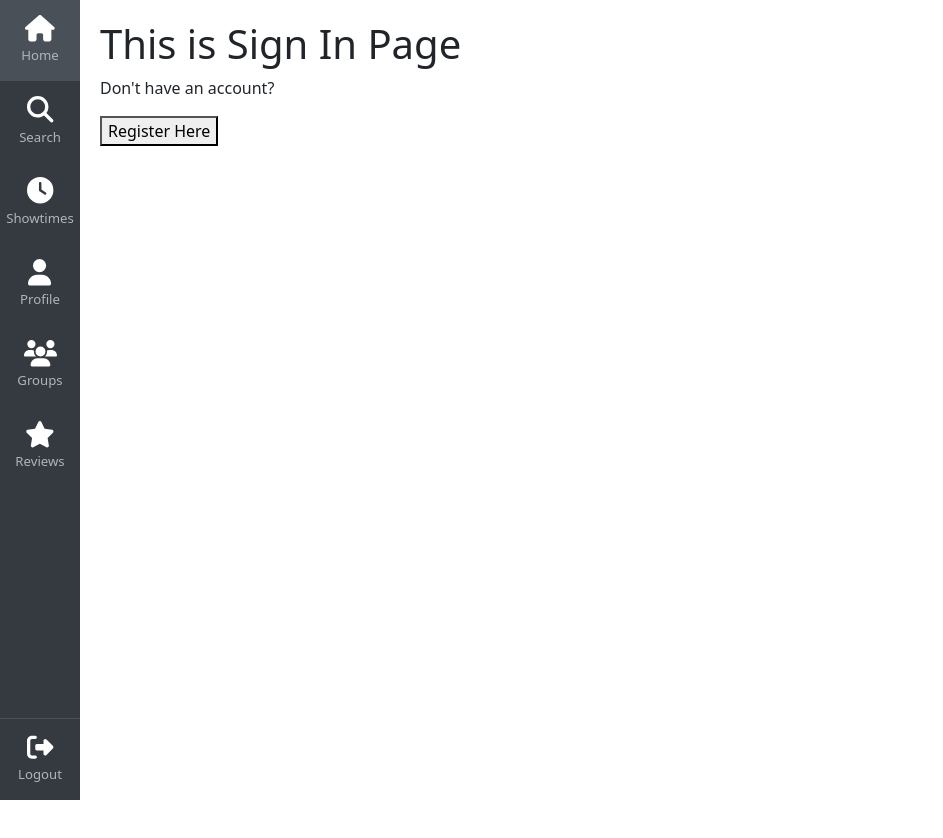
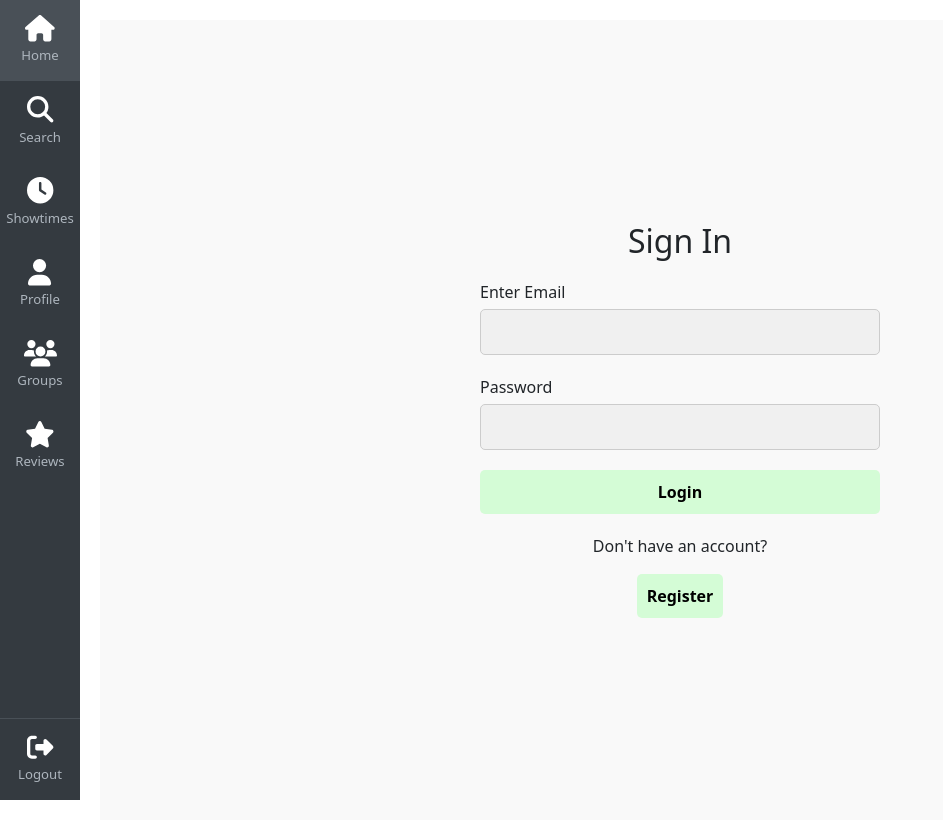
Before and after one commit to Group-14-Movie-App/Movie-App-Client, a React (Create React App) app: page /sign-in-page in a window 1280 px wide. Shown: the whole page, without its empty margins (0-943 px from the left). Before the commit the page ends 800 px from the top, so only its background shows below. Built offline with nearby package versions, Linux system fonts and the light colour scheme.

Commit message:
frontend of Register and SignIn page

```diff
--- a/src/screens/RegisterPage.js
+++ b/src/screens/RegisterPage.js
@@ -1,6 +1,6 @@
 import React, { useState } from 'react';
 import { useNavigate } from 'react-router-dom';
-//import './RegisterPage.css';
+import './screensStyles/RegisterPage.css';
 
 function RegisterPage() {
   const [formData, setFormData] = useState({
@@ -48,15 +48,20 @@ function RegisterPage() {
     }
   };
 
+  const handleSignInRedirect = () => {
+    navigate('/sign-in-page');
+  };
+
   return (
     <div className="register-container">
-      <h2>Create an Account</h2>
+      <h1 className="register-title">Register</h1>
       {error && <p className="error-message">{error}</p>}
       <form onSubmit={handleSubmit} className="register-form">
         <div className="form-group">
-          <label>Email</label>
+          <label htmlFor="email">Enter Email</label>
           <input
             type="email"
+            id="email"
             name="email"
             value={formData.email}
             onChange={handleChange}
@@ -65,9 +70,10 @@ function RegisterPage() {
         </div>
 
         <div className="form-group">
-          <label>Password</label>
+          <label htmlFor="password">Password</label>
           <input
             type="password"
+            id="password"
             name="password"
             value={formData.password}
             onChange={handleChange}
@@ -76,9 +82,10 @@ function RegisterPage() {
         </div>
 
         <div className="form-group">
-          <label>Confirm Password</label>
+          <label htmlFor="confirmPassword">Confirm Password</label>
           <input
             type="password"
+            id="confirmPassword"
             name="confirmPassword"
             value={formData.confirmPassword}
             onChange={handleChange}
@@ -87,9 +94,10 @@ function RegisterPage() {
         </div>
 
         <div className="form-group">
-          <label>First Name</label>
+          <label htmlFor="firstName">First Name</label>
           <input
             type="text"
+            id="firstName"
             name="firstName"
             value={formData.firstName}
             onChange={handleChange}
@@ -97,9 +105,10 @@ function RegisterPage() {
         </div>
 
         <div className="form-group">
-          <label>Last Name</label>
+          <label htmlFor="lastName">Last Name</label>
           <input
             type="text"
+            id="lastName"
             name="lastName"
             value={formData.lastName}
             onChange={handleChange}
@@ -107,9 +116,10 @@ function RegisterPage() {
         </div>
 
         <div className="form-group">
-          <label>City</label>
+          <label htmlFor="city">City</label>
           <input
             type="text"
+            id="city"
             name="city"
             value={formData.city}
             onChange={handleChange}
@@ -118,6 +128,11 @@ function RegisterPage() {
 
         <button type="submit" className="register-button">Register</button>
       </form>
+
+      <div className="signin-redirect">
+        <p>Already registered?</p>
+        <button onClick={handleSignInRedirect} className="signin-button">Sign In</button>
+      </div>
     </div>
   );
 }
--- a/src/screens/SignInPage.js
+++ b/src/screens/SignInPage.js
@@ -1,24 +1,41 @@
 import { useNavigate } from 'react-router-dom';
+import './screensStyles/SignInPage.css';
 
-function SignInPage()
-{
+function SignInPage() {
   const navigate = useNavigate();
 
   const handleRegisterRedirect = () => {
     navigate('/register-page'); // Redirect to Register Page
   };
 
-    return(
-        <div>
-            <h1>This is Sign In Page</h1>
+  const handleLogin = () => {
+    // Handle login action here
+  };
 
-            {/* Redirect to Register Page */}
+  return (
+    <div className="signin-container">
+      <h1 className="signin-title">Sign In</h1>
+
+      <form className="signin-form">
+        <div className="form-group">
+          <label htmlFor="email">Enter Email</label>
+          <input type="email" id="email" name="email" required />
+        </div>
+
+        <div className="form-group">
+          <label htmlFor="password">Password</label>
+          <input type="password" id="password" name="password" required />
+        </div>
+
+        <button type="button" className="login-button" onClick={handleLogin}>Login</button>
+      </form>
+
       <div className="register-redirect">
         <p>Don't have an account?</p>
-                <button onClick={handleRegisterRedirect} className="register-button">Register Here</button>
+        <button onClick={handleRegisterRedirect} className="register-button">Register</button>
       </div>
     </div>
-    )
+  );
 }
 
 export default SignInPage;
--- /dev/null
+++ b/src/screens/screensStyles/RegisterPage.css
@@ -0,0 +1,79 @@
+/* Container Styling */
+.register-container {
+    display: flex;
+    flex-direction: column;
+    align-items: center;
+    justify-content: center;
+    height: 100vh;
+    padding: 20px;
+    background-color: #f9f9f9;
+  }
+
+  .register-title {
+    font-size: 2em;
+    margin-bottom: 20px;
+  }
+
+  /* Form Styling */
+  .register-form {
+    display: flex;
+    flex-direction: column;
+    gap: 15px;
+    width: 100%;
+    max-width: 400px;
+  }
+
+  .form-group {
+    display: flex;
+    flex-direction: column;
+  }
+
+  label {
+    margin-bottom: 5px;
+  }
+
+  input[type="email"],
+  input[type="password"],
+  input[type="text"] {
+    padding: 10px;
+    border: 1px solid #ccc;
+    border-radius: 5px;
+    background-color: #f0f0f0;
+  }
+
+  /* Register Button Styling */
+  .register-button {
+    padding: 10px;
+    background-color: #d4fcd6;
+    color: #000;
+    border: none;
+    border-radius: 5px;
+    font-weight: bold;
+    cursor: pointer;
+    transition: background-color 0.3s ease;
+  }
+
+  .register-button:hover {
+    background-color: #b2eab4;
+  }
+
+  /* Sign In Redirect Section */
+  .signin-redirect {
+    margin-top: 20px;
+    text-align: center;
+  }
+
+  .signin-button {
+    padding: 10px 20px;
+    background-color: #fff3b0;
+    color: #000;
+    border: none;
+    border-radius: 5px;
+    font-weight: bold;
+    cursor: pointer;
+    transition: background-color 0.3s ease;
+  }
+
+  .signin-button:hover {
+    background-color: #ffe79b;
+  }
--- /dev/null
+++ b/src/screens/screensStyles/SignInPage.css
@@ -0,0 +1,78 @@
+/* General Style */
+.signin-container {
+    display: flex;
+    flex-direction: column;
+    align-items: center;
+    justify-content: center;
+    height: 100vh;
+    padding: 20px;
+    background-color: #f9f9f9;
+  }
+
+  .signin-title {
+    font-size: 2em;
+    margin-bottom: 20px;
+  }
+
+  /* Form Style */
+  .signin-form {
+    display: flex;
+    flex-direction: column;
+    gap: 20px;
+    width: 100%;
+    max-width: 400px;
+  }
+
+  .form-group {
+    display: flex;
+    flex-direction: column;
+  }
+
+  label {
+    margin-bottom: 5px;
+  }
+
+  input[type="email"],
+  input[type="password"] {
+    padding: 10px;
+    border: 1px solid #ccc;
+    border-radius: 5px;
+    background-color: #f0f0f0;
+  }
+
+  /* Login Button */
+  .login-button {
+    padding: 10px;
+    background-color: #d4fcd6;
+    color: #000;
+    border: none;
+    border-radius: 5px;
+    font-weight: bold;
+    cursor: pointer;
+
+  }
+
+  .login-button:hover {
+    background-color: #b2eab4;
+  }
+
+  /* Register Redirect */
+  .register-redirect {
+    margin-top: 20px;
+    text-align: center;
+  }
+
+  .register-button {
+    padding: 10px 20px;
+    background-color: #fff3b0;
+    color: #000;
+    border: none;
+    border-radius: 5px;
+    font-weight: bold;
+    cursor: pointer;
+    transition: background-color 0.3s ease;
+  }
+
+  .register-button:hover {
+    background-color: #ffe79b;
+  }
```
Lines whose indentation alone changed are shown as unchanged.
